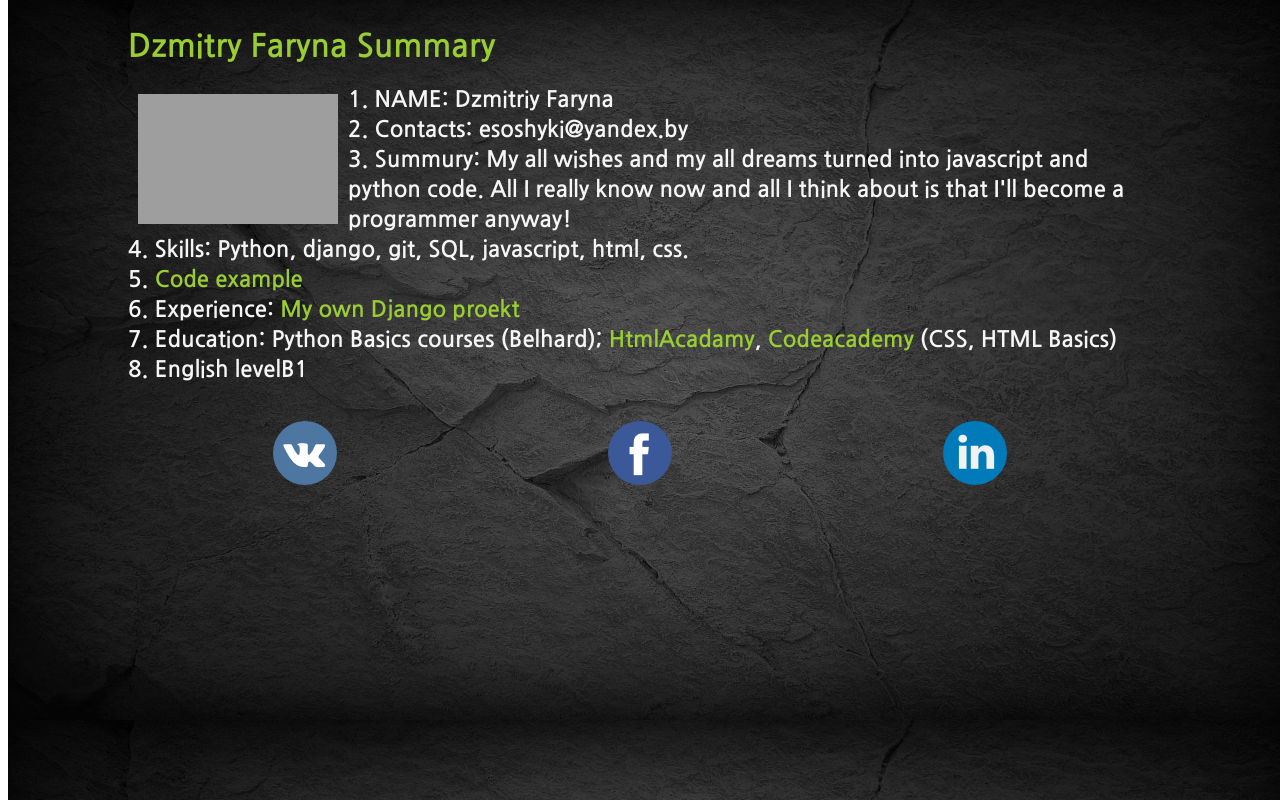
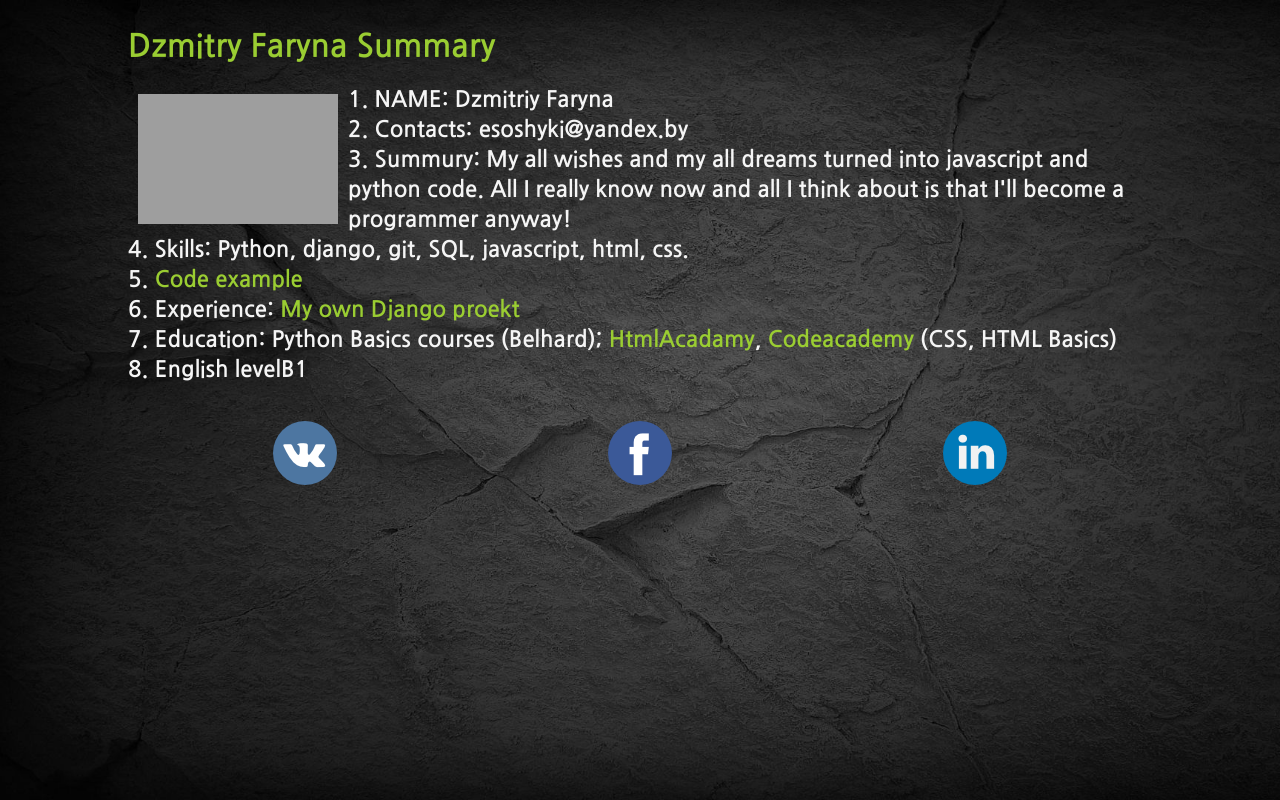
Before and after one commit to esoshyki/rsschool-cv, a plain HTML site: page index.html in a window 1280 px wide. Drawn offline with Linux system fonts and the light colour scheme; grey boxes are pictures that could not be loaded.

Commit message:
refactor: change the background position in document

```diff
--- a/index.html
+++ b/index.html
@@ -44,6 +44,5 @@
                     </footer>
             </div>
         </div>
-        <div class="background_img"></div>
     </body>
 </html>
--- a/style.css
+++ b/style.css
@@ -1,15 +1,8 @@
 @import url('https://fonts.googleapis.com/css?family=Nanum+Gothic:400,700&display=swap');
 /* font-family: 'Nanum Gothic', sans-serif; */
 
-.background_img {
-    position: absolute;
-    top: 0;
-    background-image: url('./static/back.jpg');
-    width: 100vw;
-    height: 100vh;
-    background-size: contain;
-    opacity: 1;
-    overflow: hidden;
+.body {
+
 }
 
 .container {
@@ -17,8 +10,11 @@
     top: 0;
     left: 0;
     width: 100%;
+    min-height: 100vh;
     z-index: 2;
     overflow: hidden;
+    background-image: url('./static/back.jpg');
+    background-size: cover;
 }
 
 .content {
```
Also changed, not shown: 1 other file.
